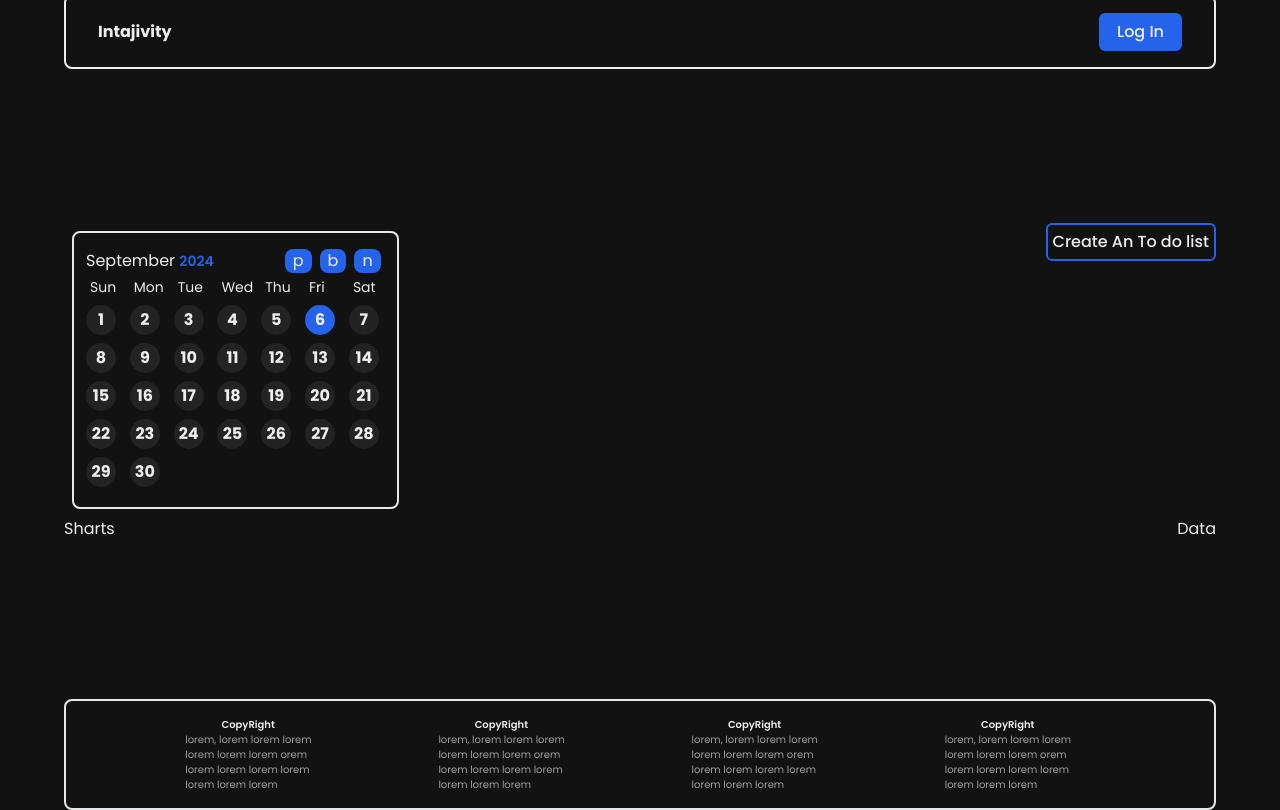
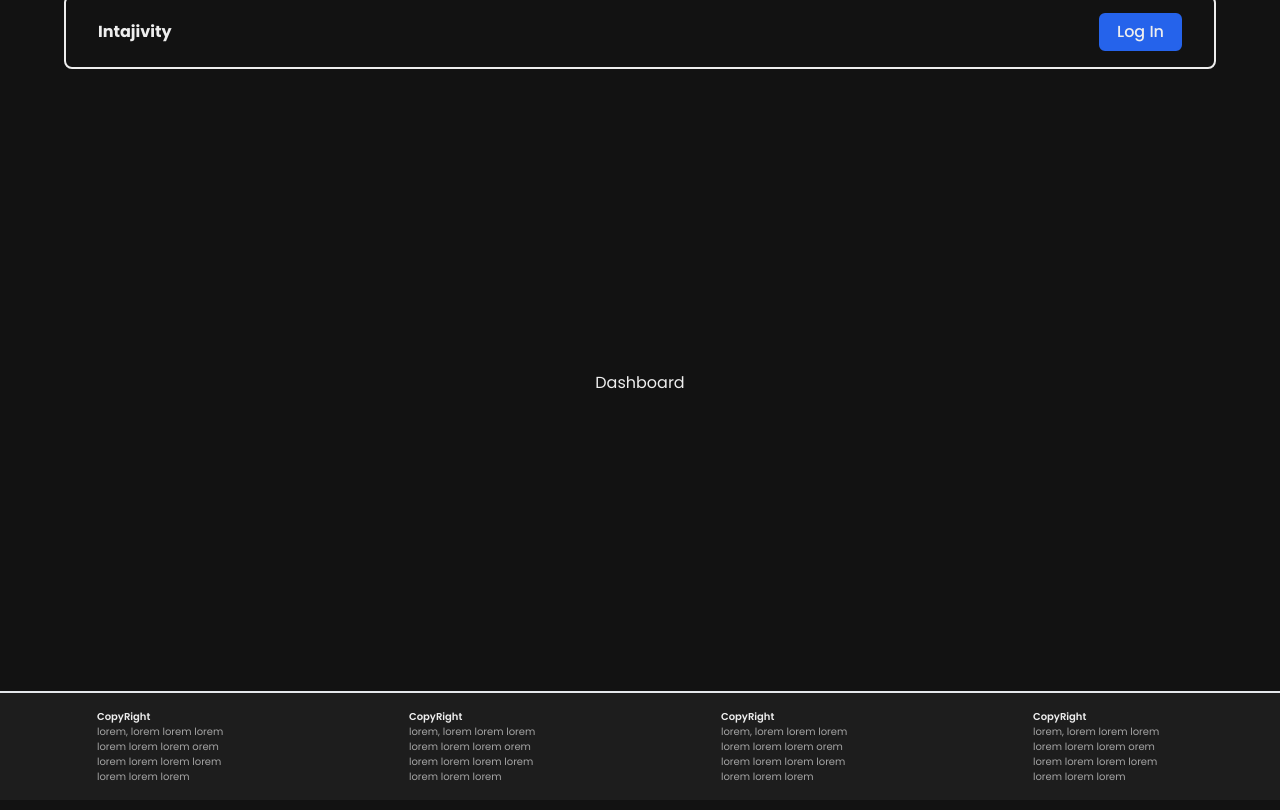
Before and after one commit to abdurrahmen/ToDoList-App, a Next.js app: page /dashboard in a window 1280 px wide. Built offline with nearby package versions, Linux system fonts and the light colour scheme.

Commit message:
edit some styling

```diff
--- a/app/layout.jsx
+++ b/app/layout.jsx
@@ -19,7 +19,6 @@ export default function RootLayout({children}) {
     </head>
       <body className='dark'>
           <main className='flex flex-col items-center min-h-[100vh]' >
-
               <NavBar />
               {children}
               <Footer />
--- a/components/Calendar.jsx
+++ b/components/Calendar.jsx
@@ -56,7 +56,7 @@ export default function Calendar() {
   }
 
   useEffect(() => {
-    gsap.fromTo('#animate', {opacity: 0}, {opacity: 1})
+    gsap.fromTo('#animate-fade', {opacity: 0}, {opacity: 1})
   }, [selectedMonth]);
 
   return (
@@ -70,7 +70,7 @@ export default function Calendar() {
             <button onClick={() => changeSelectedMonth(1)} className='bg-blue-600 px-2 rounded-lg m-1'>n</button>
           </div>
         </div>
-        <div className='grid grid-cols-7 gap-2 text-sm'>
+        <div className='grid grid-cols-7 gap-2 text-sm w-full'>
           {...displayDays.map((day, dayindex) => {
             return (
               <p className='pl-1' key={dayindex}>{day}</p>
@@ -80,7 +80,7 @@ export default function Calendar() {
       </div>
       {[...Array(numOfRows).keys()].map((_, rowIndex) => {
         return(
-          <div key={rowIndex} className='grid grid-cols-7 gap-2 mb-2 animate-fade' id='animate'>
+          <div key={rowIndex} className='grid grid-cols-7 gap-2 mb-2' id='animate-fade'>
             {daysArr.map((_, solidDayIndex) => {
 
               let numiricDay = (rowIndex * 7) + solidDayIndex - (firstDayOfMonth - 1);
--- a/components/Dashboard.jsx
+++ b/components/Dashboard.jsx
@@ -4,22 +4,8 @@ import Calendar from './Calendar'
 export default function Dashboard() {
 
   return (
-    <div className='h-full w-full'>
-      <div className='flex justify-between flex-col sm:flex-row'>
-        <Calendar />
-        <div className=''>
-          <Button  text='Create An To do list' />
-        </div>
-      </div>
-      <div className='flex justify-between flex-col sm:flex-row'>
-        <div>
-          Sharts
-        </div>
-        <div>
-          Data
-        </div>
-      </div>
-
+    <div className=''>
+      Dashboard
     </div>
   )
 }
--- a/components/Footer.jsx
+++ b/components/Footer.jsx
@@ -5,22 +5,22 @@ export default function Footer() {
   const lorem = 'lorem, lorem lorem lorem lorem lorem lorem orem lorem lorem lorem lorem lorem lorem lorem '
 
   return (
-    <footer className='z-20'>
-      <ul className='flex justify-evenly flex-col sm:flex-row sm:items-center p-4 rounded-lg translate-y-[10px] w-[90vw] border-2'>
+    <footer className='z-20 w-full'>
+      <ul className='grid grid-cols-2 place-items-center sm:grid-cols-4 p-4 bg-[#1d1d1d] border-t-2'>
       <li className='text-[8px] sm:text-[10px] max-w-[150px] w-fit'>
-        <h3 className='text-center translate-x-[-12px] font-semibold'>CopyRight</h3>
+        <h3 className=' font-semibold'>CopyRight</h3>
         <p className='text-[#ffffff99]'>{lorem}</p>
       </li>
       <li className='text-[8px] sm:text-[10px] max-w-[150px] w-fit'>
-        <h3 className='text-center translate-x-[-12px] font-semibold'>CopyRight</h3>
+        <h3 className=' font-semibold'>CopyRight</h3>
         <p className='text-[#ffffff99]'>{lorem}</p>
       </li>
       <li className='text-[8px] sm:text-[10px] max-w-[150px] w-fit'>
-        <h3 className='text-center translate-x-[-12px] font-semibold'>CopyRight</h3>
+        <h3 className=' font-semibold'>CopyRight</h3>
         <p className='text-[#ffffff99]'>{lorem}</p>
       </li>
       <li className='text-[8px] sm:text-[10px] max-w-[150px] w-fit'>
-        <h3 className='text-center translate-x-[-12px] font-semibold'>CopyRight</h3>
+        <h3 className=' font-semibold'>CopyRight</h3>
         <p className='text-[#ffffff99]'>{lorem}</p>
       </li>
       </ul>
--- a/components/Hero.jsx
+++ b/components/Hero.jsx
@@ -4,7 +4,7 @@ import Button from "./Button"
 export default function Hero() {
 
   return (
-    <>
+    <section className='flex flex-col items-center'>
       <div className='text-center m-2'>
 
         <p className='text-3xl sm:text-6xl my-2'>Your Days are
@@ -22,6 +22,6 @@ export default function Hero() {
           <Button text='Start for free' dark />
         </Link>
       </div>
-    </>
+    </section>
   )
 }
--- a/components/Login.jsx
+++ b/components/Login.jsx
@@ -3,10 +3,7 @@ import Button from './Button'
 
 export default function Login() {
   return (
-    <div className='min-w-[350px] w-[40vw]'>
-      {/* <div className=''>
-          <h2 className='text-center'>Make your time more productive with Intajivity</h2>
-      </div> */}
+    <div className='min-w-[350px]'>
       <div className='flex flex-col gap-2 justify-center '>
         <h1 className='text-center text-4xl font-semibold'>Login</h1>
         <p className='text-sm text-[#ffffff99] text-center'>make your days easier and more productive</p>
--- a/components/Main.jsx
+++ b/components/Main.jsx
@@ -1,8 +1,8 @@
 
 export const Main = ({children}) => {
   return (
-    <div className='flex flex-1 flex-col justify-center items-center w-[90vw]'>
+    <section className='flex flex-1 flex-col justify-center items-center w-[90vw]'>
       {children}
-    </div>
+    </section>
   )
 }
```
